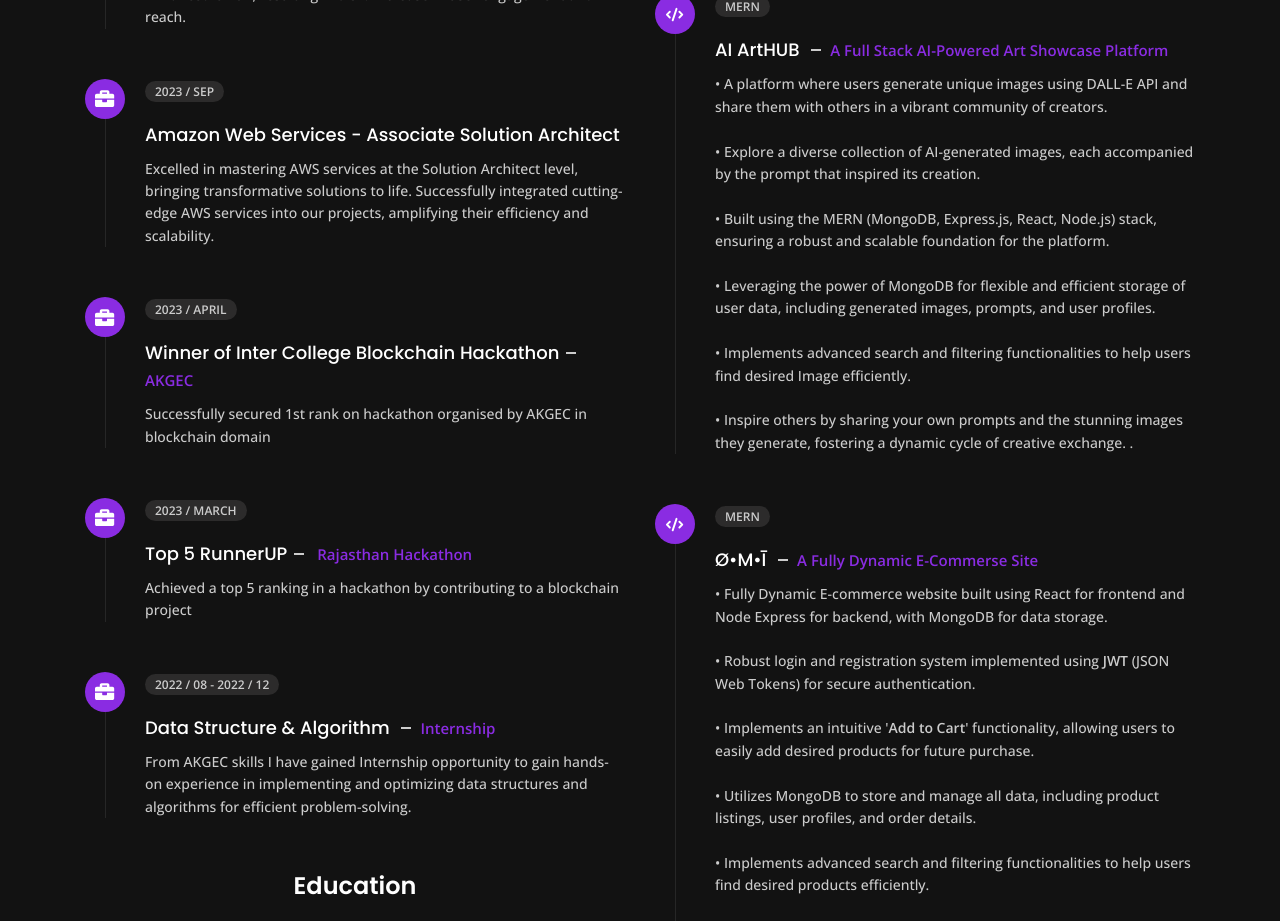
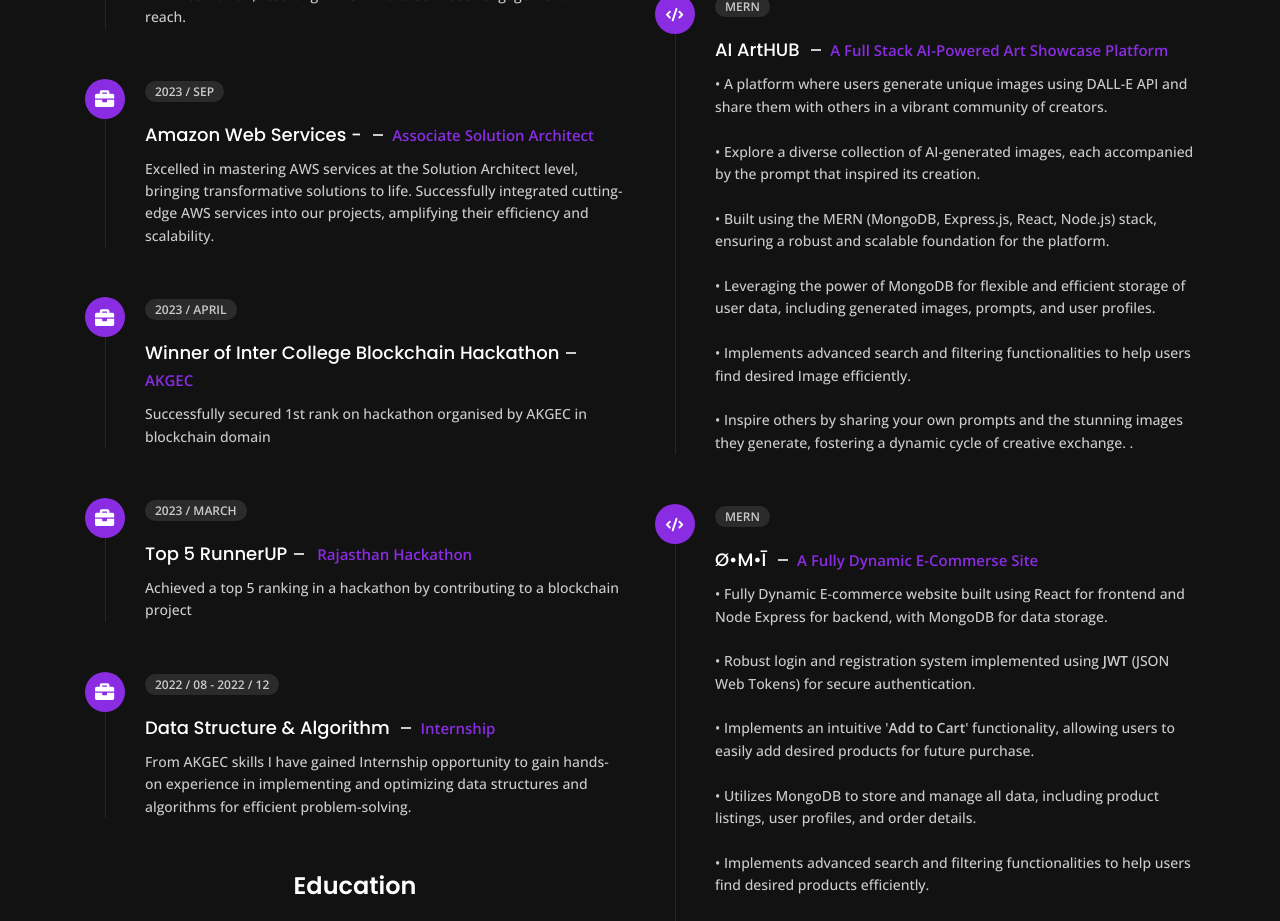
Before and after one commit to Omi1804/CD-folio, a React (Vite) app: page /about in a window 1280 px wide. Shown: the part 1840-2761 px from the top of the page. Built offline with nearby package versions, Linux system fonts and the light colour scheme.

Commit message:
fixing bugs

```diff
--- a/src/data.jsx
+++ b/src/data.jsx
@@ -160,7 +160,7 @@
     category: "experience",
     icon: <FaBriefcase />,
     year: "2023 / SEP",
-    title: "Amazon Web Services - Associate Solution Architect",
+    title: "Amazon Web Services - <span> Associate Solution Architect </span> ",
     desc: "Excelled in mastering AWS services at the Solution Architect level, bringing transformative solutions to life. Successfully integrated cutting-edge AWS services into our projects, amplifying their efficiency and scalability.",
   },
 
```
